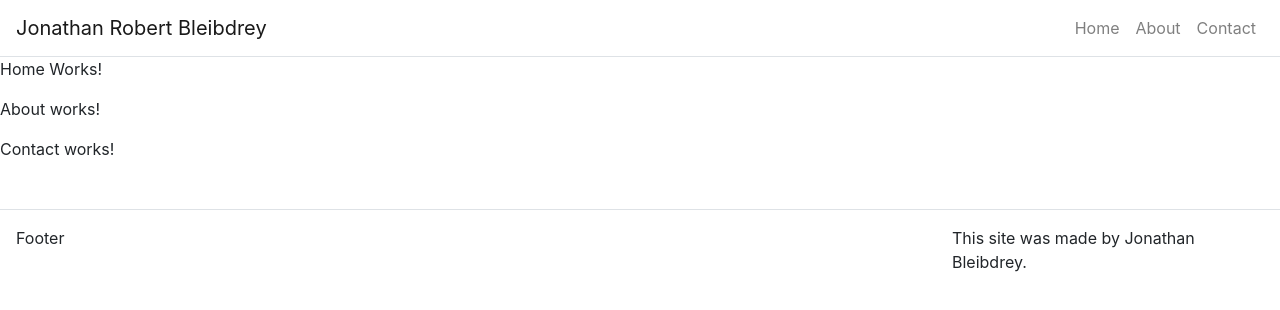
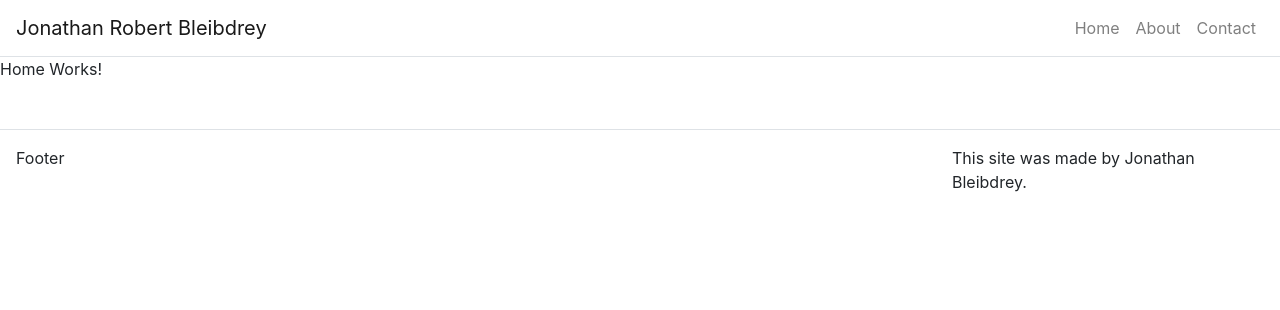
Before and after one commit to jonbleibdrey/personal_site, a React (Create React App) app: page / in a window 1280 px wide. Shown: the top 310 px of the page. Built offline with nearby package versions, Linux system fonts and the light colour scheme.

Commit message:
conected the routes

```diff
--- a/src/App.js
+++ b/src/App.js
@@ -62,8 +62,8 @@
         </Navbar>
 
         <Route path="/" exact render={() => <HomePage title={this.state.home.title} subTitle={this.state.home.subTitle} text={this.state.home.text} /> }/>
-        <Route path="/" exact render={() => <AboutPage title={this.state.about.title} /> }/>
-        <Route path="/" exact render={() => <ContactPage title={this.state.contact.title} /> }/>
+        <Route path="/about" render={() => <AboutPage title={this.state.about.title} /> }/>
+        <Route path="/contact" render={() => <ContactPage title={this.state.contact.title} /> }/>
         <Footer/>
 
 
```
